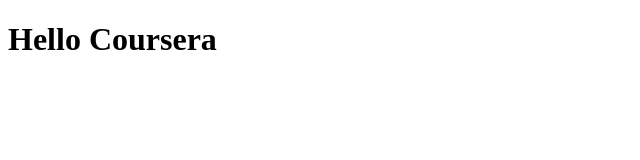
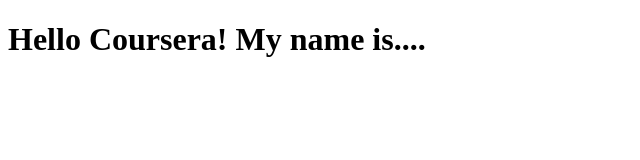
Before and after one commit to 1Trickier/cousera-test, a plain HTML site: page website/index.html in a window 1280 px wide. Shown: the whole page, without its empty margins (0-640 px from the left). Drawn offline with Linux system fonts and the light colour scheme.

Commit message:
Small addition

```diff
--- a/website/index.html
+++ b/website/index.html
@@ -4,6 +4,6 @@
 	<title>Hello Coursera</title>
 </head>
 <body>
-<h1> Hello Coursera </h1>
+<h1> Hello Coursera! My name is....</h1>
 </body>
 </html>
```
